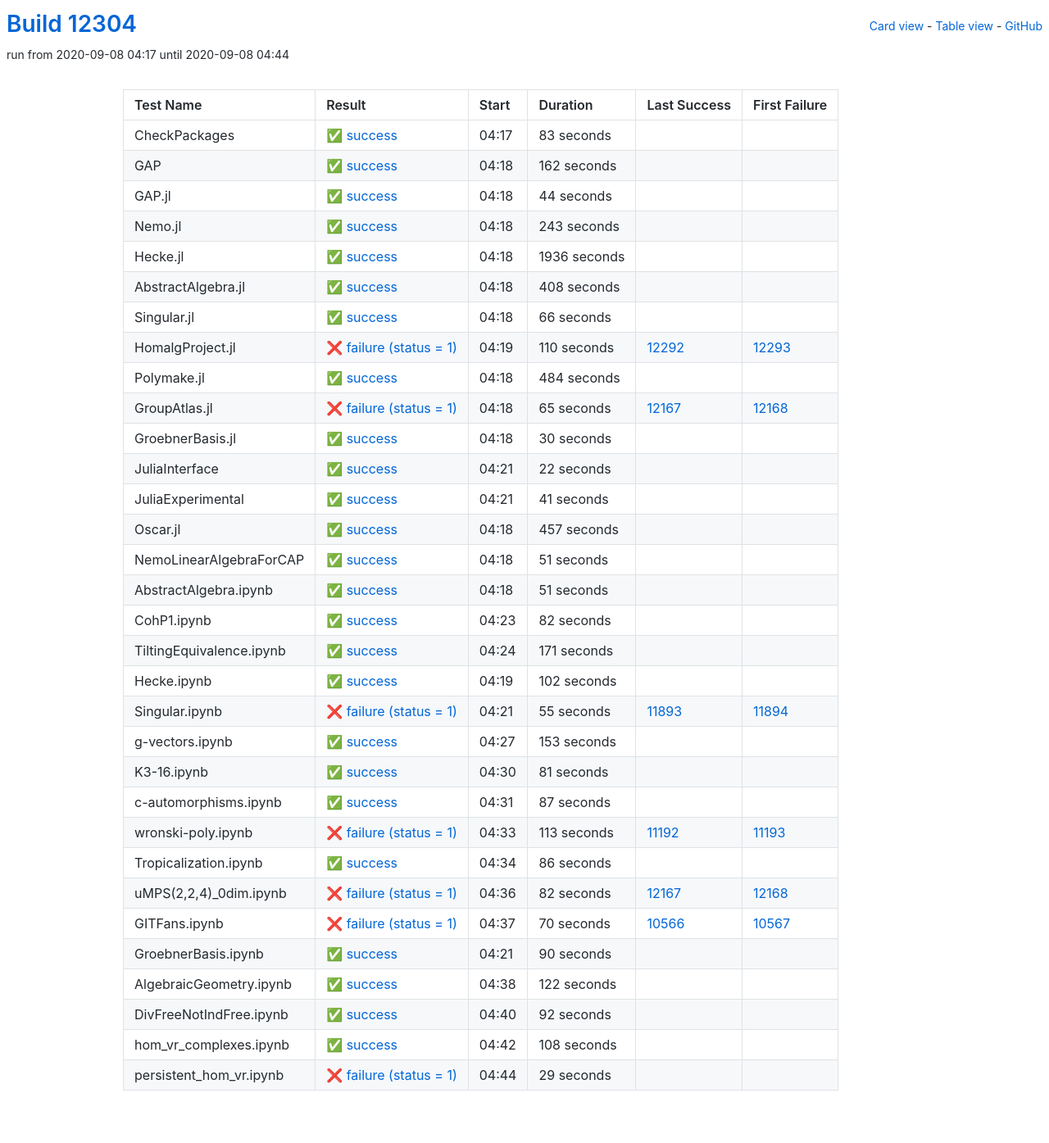
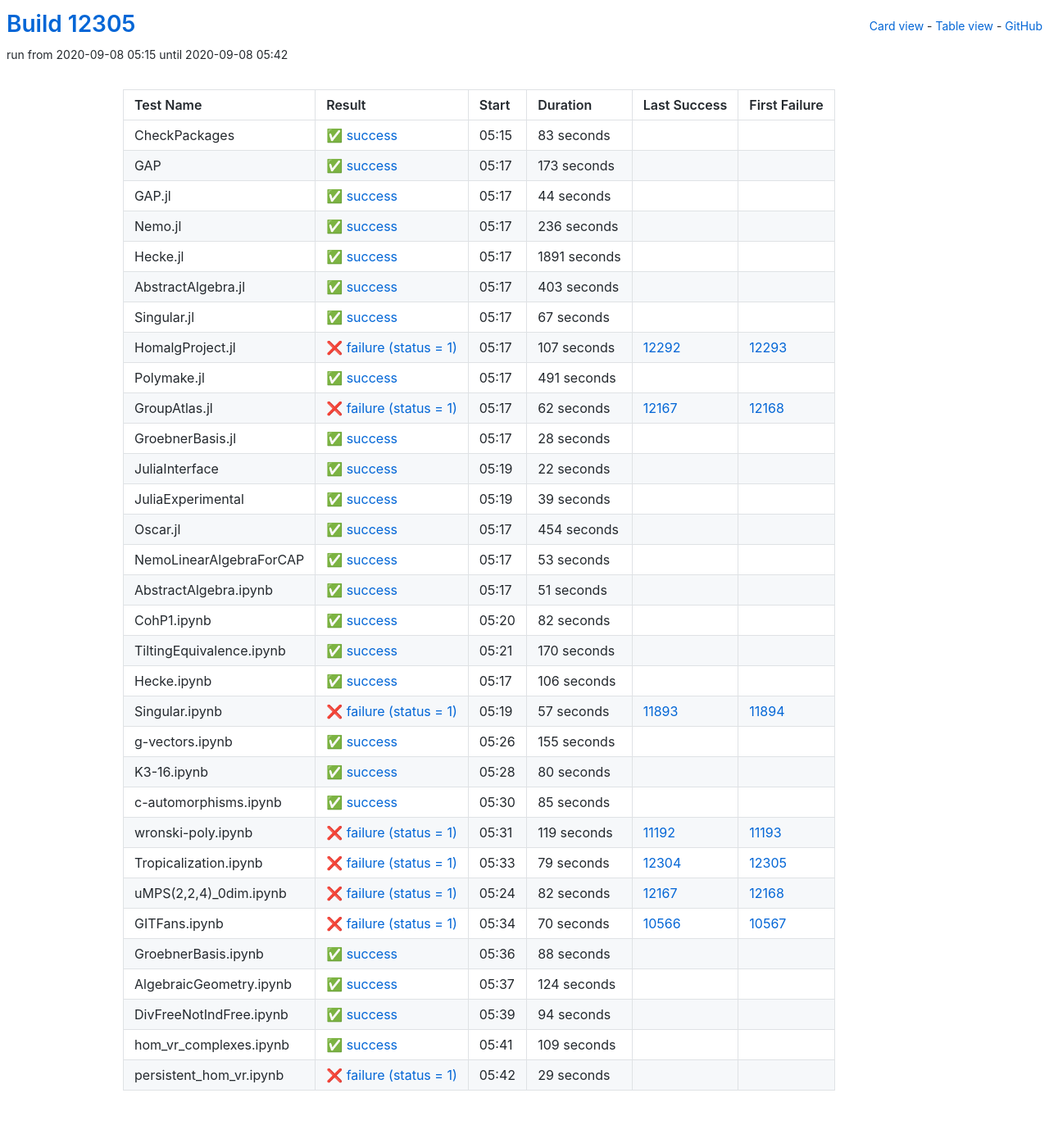
Before and after one commit to oscar-system/oscar-ci-status, a Jekyll site: the page built from table.html, in a window 1280 px wide. Shown: the whole page at 82% size. Built offline with Jekyll 4.4.1, drawn with Linux system fonts in a browser that asks for light colours.

Commit message:
Build #12305

```diff
--- a/_data/ci.yml
+++ b/_data/ci.yml
@@ -1,6 +1,6 @@
 ---
-build: 12304
-build_url: https://oscarci.mathematik.uni-kl.de/job/oscar/12304/
+build: 12305
+build_url: https://oscarci.mathematik.uni-kl.de/job/oscar/12305/
 job: oscar
 organization: oscar-system
 repo: oscar-ci-status
@@ -8,8 +8,8 @@
 tests:
 - name: CheckPackages
   id: checkpackages
-  log: https://oscarci.mathematik.uni-kl.de/job/oscar/12304/artifact/logs/build-12304/CheckPackages.log
-  start: 2020-09-08 04:17
+  log: https://oscarci.mathematik.uni-kl.de/job/oscar/12305/artifact/logs/build-12305/CheckPackages.log
+  start: 2020-09-08 05:15
   success: true
   exitcode: 0
   status: success
@@ -20,20 +20,20 @@
   first_failure_url:
 - name: GAP
   id: gap
-  log: https://oscarci.mathematik.uni-kl.de/job/oscar/12304/artifact/logs/build-12304/GAP.log
-  start: 2020-09-08 04:18
+  log: https://oscarci.mathematik.uni-kl.de/job/oscar/12305/artifact/logs/build-12305/GAP.log
+  start: 2020-09-08 05:17
   success: true
   exitcode: 0
   status: success
-  duration: 162
+  duration: 173
   last_success: false
   last_success_url:
   first_failure: false
   first_failure_url:
 - name: GAP.jl
   id: gap-jl
-  log: https://oscarci.mathematik.uni-kl.de/job/oscar/12304/artifact/logs/build-12304/GAP.jl.log
-  start: 2020-09-08 04:18
+  log: https://oscarci.mathematik.uni-kl.de/job/oscar/12305/artifact/logs/build-12305/GAP.jl.log
+  start: 2020-09-08 05:17
   success: true
   exitcode: 0
   status: success
@@ -44,104 +44,104 @@
   first_failure_url:
 - name: Nemo.jl
   id: nemo-jl
-  log: https://oscarci.mathematik.uni-kl.de/job/oscar/12304/artifact/logs/build-12304/Nemo.jl.log
-  start: 2020-09-08 04:18
+  log: https://oscarci.mathematik.uni-kl.de/job/oscar/12305/artifact/logs/build-12305/Nemo.jl.log
+  start: 2020-09-08 05:17
   success: true
   exitcode: 0
   status: success
-  duration: 243
+  duration: 236
   last_success: false
   last_success_url:
   first_failure: false
   first_failure_url:
 - name: Hecke.jl
   id: hecke-jl
-  log: https://oscarci.mathematik.uni-kl.de/job/oscar/12304/artifact/logs/build-12304/Hecke.jl.log
-  start: 2020-09-08 04:18
+  log: https://oscarci.mathematik.uni-kl.de/job/oscar/12305/artifact/logs/build-12305/Hecke.jl.log
+  start: 2020-09-08 05:17
   success: true
   exitcode: 0
   status: success
-  duration: 1936
+  duration: 1891
   last_success: false
   last_success_url:
   first_failure: false
   first_failure_url:
 - name: AbstractAlgebra.jl
   id: abstractalgebra-jl
-  log: https://oscarci.mathematik.uni-kl.de/job/oscar/12304/artifact/logs/build-12304/AbstractAlgebra.jl.log
-  start: 2020-09-08 04:18
+  log: https://oscarci.mathematik.uni-kl.de/job/oscar/12305/artifact/logs/build-12305/AbstractAlgebra.jl.log
+  start: 2020-09-08 05:17
   success: true
   exitcode: 0
   status: success
-  duration: 408
+  duration: 403
   last_success: false
   last_success_url:
   first_failure: false
   first_failure_url:
 - name: Singular.jl
   id: singular-jl
-  log: https://oscarci.mathematik.uni-kl.de/job/oscar/12304/artifact/logs/build-12304/Singular.jl.log
-  start: 2020-09-08 04:18
+  log: https://oscarci.mathematik.uni-kl.de/job/oscar/12305/artifact/logs/build-12305/Singular.jl.log
+  start: 2020-09-08 05:17
   success: true
   exitcode: 0
   status: success
-  duration: 66
+  duration: 67
   last_success: false
   last_success_url:
   first_failure: false
   first_failure_url:
 - name: HomalgProject.jl
   id: homalgproject-jl
-  log: https://oscarci.mathematik.uni-kl.de/job/oscar/12304/artifact/logs/build-12304/HomalgProject.jl.log
-  start: 2020-09-08 04:19
+  log: https://oscarci.mathematik.uni-kl.de/job/oscar/12305/artifact/logs/build-12305/HomalgProject.jl.log
+  start: 2020-09-08 05:17
   success: false
   exitcode: 1
   status: failure
-  duration: 110
+  duration: 107
   last_success: 12292
   last_success_url: https://oscarci.mathematik.uni-kl.de/job/oscar/12292/
   first_failure: 12293
   first_failure_url: https://oscarci.mathematik.uni-kl.de/job/oscar/12293/
 - name: Polymake.jl
   id: polymake-jl
-  log: https://oscarci.mathematik.uni-kl.de/job/oscar/12304/artifact/logs/build-12304/Polymake.jl.log
-  start: 2020-09-08 04:18
+  log: https://oscarci.mathematik.uni-kl.de/job/oscar/12305/artifact/logs/build-12305/Polymake.jl.log
+  start: 2020-09-08 05:17
   success: true
   exitcode: 0
   status: success
-  duration: 484
+  duration: 491
   last_success: false
   last_success_url:
   first_failure: false
   first_failure_url:
 - name: GroupAtlas.jl
   id: groupatlas-jl
-  log: https://oscarci.mathematik.uni-kl.de/job/oscar/12304/artifact/logs/build-12304/GroupAtlas.jl.log
-  start: 2020-09-08 04:18
+  log: https://oscarci.mathematik.uni-kl.de/job/oscar/12305/artifact/logs/build-12305/GroupAtlas.jl.log
+  start: 2020-09-08 05:17
   success: false
   exitcode: 1
   status: failure
-  duration: 65
+  duration: 62
   last_success: 12167
   last_success_url: https://oscarci.mathematik.uni-kl.de/job/oscar/12167/
   first_failure: 12168
   first_failure_url: https://oscarci.mathematik.uni-kl.de/job/oscar/12168/
 - name: GroebnerBasis.jl
   id: groebnerbasis-jl
-  log: https://oscarci.mathematik.uni-kl.de/job/oscar/12304/artifact/logs/build-12304/GroebnerBasis.jl.log
-  start: 2020-09-08 04:18
+  log: https://oscarci.mathematik.uni-kl.de/job/oscar/12305/artifact/logs/build-12305/GroebnerBasis.jl.log
+  start: 2020-09-08 05:17
   success: true
   exitcode: 0
   status: success
-  duration: 30
+  duration: 28
   last_success: false
   last_success_url:
   first_failure: false
   first_failure_url:
 - name: JuliaInterface
   id: juliainterface
-  log: https://oscarci.mathematik.uni-kl.de/job/oscar/12304/artifact/logs/build-12304/JuliaInterface.log
-  start: 2020-09-08 04:21
+  log: https://oscarci.mathematik.uni-kl.de/job/oscar/12305/artifact/logs/build-12305/JuliaInterface.log
+  start: 2020-09-08 05:19
   success: true
   exitcode: 0
   status: success
@@ -152,44 +152,44 @@
   first_failure_url:
 - name: JuliaExperimental
   id: juliaexperimental
-  log: https://oscarci.mathematik.uni-kl.de/job/oscar/12304/artifact/logs/build-12304/JuliaExperimental.log
-  start: 2020-09-08 04:21
+  log: https://oscarci.mathematik.uni-kl.de/job/oscar/12305/artifact/logs/build-12305/JuliaExperimental.log
+  start: 2020-09-08 05:19
   success: true
   exitcode: 0
   status: success
-  duration: 41
+  duration: 39
   last_success: false
   last_success_url:
   first_failure: false
   first_failure_url:
 - name: Oscar.jl
   id: oscar-jl
-  log: https://oscarci.mathematik.uni-kl.de/job/oscar/12304/artifact/logs/build-12304/Oscar.jl.log
-  start: 2020-09-08 04:18
+  log: https://oscarci.mathematik.uni-kl.de/job/oscar/12305/artifact/logs/build-12305/Oscar.jl.log
+  start: 2020-09-08 05:17
   success: true
   exitcode: 0
   status: success
-  duration: 457
+  duration: 454
   last_success: false
   last_success_url:
   first_failure: false
   first_failure_url:
 - name: NemoLinearAlgebraForCAP
   id: nemolinearalgebraforcap
-  log: https://oscarci.mathematik.uni-kl.de/job/oscar/12304/artifact/logs/build-12304/NemoLinearAlgebraForCAP.log
-  start: 2020-09-08 04:18
+  log: https://oscarci.mathematik.uni-kl.de/job/oscar/12305/artifact/logs/build-12305/NemoLinearAlgebraForCAP.log
+  start: 2020-09-08 05:17
   success: true
   exitcode: 0
   status: success
-  duration: 51
+  duration: 53
   last_success: false
   last_success_url:
   first_failure: false
   first_failure_url:
 - name: AbstractAlgebra.ipynb
   id: abstractalgebra-ipynb
-  log: https://oscarci.mathematik.uni-kl.de/job/oscar/12304/artifact/logs/build-12304/AbstractAlgebra.ipynb.log
-  start: 2020-09-08 04:18
+  log: https://oscarci.mathematik.uni-kl.de/job/oscar/12305/artifact/logs/build-12305/AbstractAlgebra.ipynb.log
+  start: 2020-09-08 05:17
   success: true
   exitcode: 0
   status: success
@@ -200,8 +200,8 @@
   first_failure_url:
 - name: CohP1.ipynb
   id: cohp1-ipynb
-  log: https://oscarci.mathematik.uni-kl.de/job/oscar/12304/artifact/logs/build-12304/CohP1.ipynb.log
-  start: 2020-09-08 04:23
+  log: https://oscarci.mathematik.uni-kl.de/job/oscar/12305/artifact/logs/build-12305/CohP1.ipynb.log
+  start: 2020-09-08 05:20
   success: true
   exitcode: 0
   status: success
@@ -212,104 +212,104 @@
   first_failure_url:
 - name: TiltingEquivalence.ipynb
   id: tiltingequivalence-ipynb
-  log: https://oscarci.mathematik.uni-kl.de/job/oscar/12304/artifact/logs/build-12304/TiltingEquivalence.ipynb.log
-  start: 2020-09-08 04:24
+  log: https://oscarci.mathematik.uni-kl.de/job/oscar/12305/artifact/logs/build-12305/TiltingEquivalence.ipynb.log
+  start: 2020-09-08 05:21
   success: true
   exitcode: 0
   status: success
-  duration: 171
+  duration: 170
   last_success: false
   last_success_url:
   first_failure: false
   first_failure_url:
 - name: Hecke.ipynb
   id: hecke-ipynb
-  log: https://oscarci.mathematik.uni-kl.de/job/oscar/12304/artifact/logs/build-12304/Hecke.ipynb.log
-  start: 2020-09-08 04:19
+  log: https://oscarci.mathematik.uni-kl.de/job/oscar/12305/artifact/logs/build-12305/Hecke.ipynb.log
+  start: 2020-09-08 05:17
   success: true
   exitcode: 0
   status: success
-  duration: 102
+  duration: 106
   last_success: false
   last_success_url:
   first_failure: false
   first_failure_url:
 - name: Singular.ipynb
   id: singular-ipynb
-  log: https://oscarci.mathematik.uni-kl.de/job/oscar/12304/artifact/logs/build-12304/Singular.ipynb.log
-  start: 2020-09-08 04:21
+  log: https://oscarci.mathematik.uni-kl.de/job/oscar/12305/artifact/logs/build-12305/Singular.ipynb.log
+  start: 2020-09-08 05:19
   success: false
   exitcode: 1
   status: failure
-  duration: 55
+  duration: 57
   last_success: 11893
   last_success_url: https://oscarci.mathematik.uni-kl.de/job/oscar/11893/
   first_failure: 11894
   first_failure_url: https://oscarci.mathematik.uni-kl.de/job/oscar/11894/
 - name: g-vectors.ipynb
   id: g-vectors-ipynb
-  log: https://oscarci.mathematik.uni-kl.de/job/oscar/12304/artifact/logs/build-12304/g-vectors.ipynb.log
-  start: 2020-09-08 04:27
+  log: https://oscarci.mathematik.uni-kl.de/job/oscar/12305/artifact/logs/build-12305/g-vectors.ipynb.log
+  start: 2020-09-08 05:26
   success: true
   exitcode: 0
   status: success
-  duration: 153
+  duration: 155
   last_success: false
   last_success_url:
   first_failure: false
   first_failure_url:
 - name: K3-16.ipynb
   id: k3-16-ipynb
-  log: https://oscarci.mathematik.uni-kl.de/job/oscar/12304/artifact/logs/build-12304/K3-16.ipynb.log
-  start: 2020-09-08 04:30
+  log: https://oscarci.mathematik.uni-kl.de/job/oscar/12305/artifact/logs/build-12305/K3-16.ipynb.log
+  start: 2020-09-08 05:28
   success: true
   exitcode: 0
   status: success
-  duration: 81
+  duration: 80
   last_success: false
   last_success_url:
   first_failure: false
   first_failure_url:
 - name: c-automorphisms.ipynb
   id: c-automorphisms-ipynb
-  log: https://oscarci.mathematik.uni-kl.de/job/oscar/12304/artifact/logs/build-12304/c-automorphisms.ipynb.log
-  start: 2020-09-08 04:31
+  log: https://oscarci.mathematik.uni-kl.de/job/oscar/12305/artifact/logs/build-12305/c-automorphisms.ipynb.log
+  start: 2020-09-08 05:30
   success: true
   exitcode: 0
   status: success
-  duration: 87
+  duration: 85
   last_success: false
   last_success_url:
   first_failure: false
   first_failure_url:
 - name: wronski-poly.ipynb
   id: wronski-poly-ipynb
-  log: https://oscarci.mathematik.uni-kl.de/job/oscar/12304/artifact/logs/build-12304/wronski-poly.ipynb.log
-  start: 2020-09-08 04:33
+  log: https://oscarci.mathematik.uni-kl.de/job/oscar/12305/artifact/logs/build-12305/wronski-poly.ipynb.log
+  start: 2020-09-08 05:31
   success: false
   exitcode: 1
   status: failure
-  duration: 113
+  duration: 119
   last_success: 11192
   last_success_url: https://oscarci.mathematik.uni-kl.de/job/oscar/11192/
   first_failure: 11193
   first_failure_url: https://oscarci.mathematik.uni-kl.de/job/oscar/11193/
 - name: Tropicalization.ipynb
   id: tropicalization-ipynb
-  log: https://oscarci.mathematik.uni-kl.de/job/oscar/12304/artifact/logs/build-12304/Tropicalization.ipynb.log
-  start: 2020-09-08 04:34
-  success: true
-  exitcode: 0
-  status: success
-  duration: 86
-  last_success: false
-  last_success_url:
-  first_failure: false
-  first_failure_url:
+  log: https://oscarci.mathematik.uni-kl.de/job/oscar/12305/artifact/logs/build-12305/Tropicalization.ipynb.log
+  start: 2020-09-08 05:33
+  success: false
+  exitcode: 1
+  status: failure
+  duration: 79
+  last_success: 12304
+  last_success_url: https://oscarci.mathematik.uni-kl.de/job/oscar/12304/
+  first_failure: 12305
+  first_failure_url: https://oscarci.mathematik.uni-kl.de/job/oscar/12305/
 - name: uMPS(2,2,4)_0dim.ipynb
   id: umps-2-2-4-0dim-ipynb
-  log: https://oscarci.mathematik.uni-kl.de/job/oscar/12304/artifact/logs/build-12304/uMPS-2-2-4-_0dim.ipynb.log
-  start: 2020-09-08 04:36
+  log: https://oscarci.mathematik.uni-kl.de/job/oscar/12305/artifact/logs/build-12305/uMPS-2-2-4-_0dim.ipynb.log
+  start: 2020-09-08 05:24
   success: false
   exitcode: 1
   status: failure
@@ -320,8 +320,8 @@
   first_failure_url: https://oscarci.mathematik.uni-kl.de/job/oscar/12168/
 - name: GITFans.ipynb
   id: gitfans-ipynb
-  log: https://oscarci.mathematik.uni-kl.de/job/oscar/12304/artifact/logs/build-12304/GITFans.ipynb.log
-  start: 2020-09-08 04:37
+  log: https://oscarci.mathematik.uni-kl.de/job/oscar/12305/artifact/logs/build-12305/GITFans.ipynb.log
+  start: 2020-09-08 05:34
   success: false
   exitcode: 1
   status: failure
@@ -332,56 +332,56 @@
   first_failure_url: https://oscarci.mathematik.uni-kl.de/job/oscar/10567/
 - name: GroebnerBasis.ipynb
   id: groebnerbasis-ipynb
-  log: https://oscarci.mathematik.uni-kl.de/job/oscar/12304/artifact/logs/build-12304/GroebnerBasis.ipynb.log
-  start: 2020-09-08 04:21
+  log: https://oscarci.mathematik.uni-kl.de/job/oscar/12305/artifact/logs/build-12305/GroebnerBasis.ipynb.log
+  start: 2020-09-08 05:36
   success: true
   exitcode: 0
   status: success
-  duration: 90
+  duration: 88
   last_success: false
   last_success_url:
   first_failure: false
   first_failure_url:
 - name: AlgebraicGeometry.ipynb
   id: algebraicgeometry-ipynb
-  log: https://oscarci.mathematik.uni-kl.de/job/oscar/12304/artifact/logs/build-12304/AlgebraicGeometry.ipynb.log
-  start: 2020-09-08 04:38
+  log: https://oscarci.mathematik.uni-kl.de/job/oscar/12305/artifact/logs/build-12305/AlgebraicGeometry.ipynb.log
+  start: 2020-09-08 05:37
   success: true
   exitcode: 0
   status: success
-  duration: 122
+  duration: 124
   last_success: false
   last_success_url:
   first_failure: false
   first_failure_url:
 - name: DivFreeNotIndFree.ipynb
   id: divfreenotindfree-ipynb
-  log: https://oscarci.mathematik.uni-kl.de/job/oscar/12304/artifact/logs/build-12304/DivFreeNotIndFree.ipynb.log
-  start: 2020-09-08 04:40
+  log: https://oscarci.mathematik.uni-kl.de/job/oscar/12305/artifact/logs/build-12305/DivFreeNotIndFree.ipynb.log
+  start: 2020-09-08 05:39
   success: true
   exitcode: 0
   status: success
-  duration: 92
+  duration: 94
   last_success: false
   last_success_url:
   first_failure: false
   first_failure_url:
 - name: hom_vr_complexes.ipynb
   id: hom-vr-complexes-ipynb
-  log: https://oscarci.mathematik.uni-kl.de/job/oscar/12304/artifact/logs/build-12304/hom_vr_complexes.ipynb.log
-  start: 2020-09-08 04:42
+  log: https://oscarci.mathematik.uni-kl.de/job/oscar/12305/artifact/logs/build-12305/hom_vr_complexes.ipynb.log
+  start: 2020-09-08 05:41
   success: true
   exitcode: 0
   status: success
-  duration: 108
+  duration: 109
   last_success: false
   last_success_url:
   first_failure: false
   first_failure_url:
 - name: persistent_hom_vr.ipynb
   id: persistent-hom-vr-ipynb
-  log: https://oscarci.mathematik.uni-kl.de/job/oscar/12304/artifact/logs/build-12304/persistent_hom_vr.ipynb.log
-  start: 2020-09-08 04:44
+  log: https://oscarci.mathematik.uni-kl.de/job/oscar/12305/artifact/logs/build-12305/persistent_hom_vr.ipynb.log
+  start: 2020-09-08 05:42
   success: false
   exitcode: 1
   status: failure
```
Also changed, not shown: README.md.
